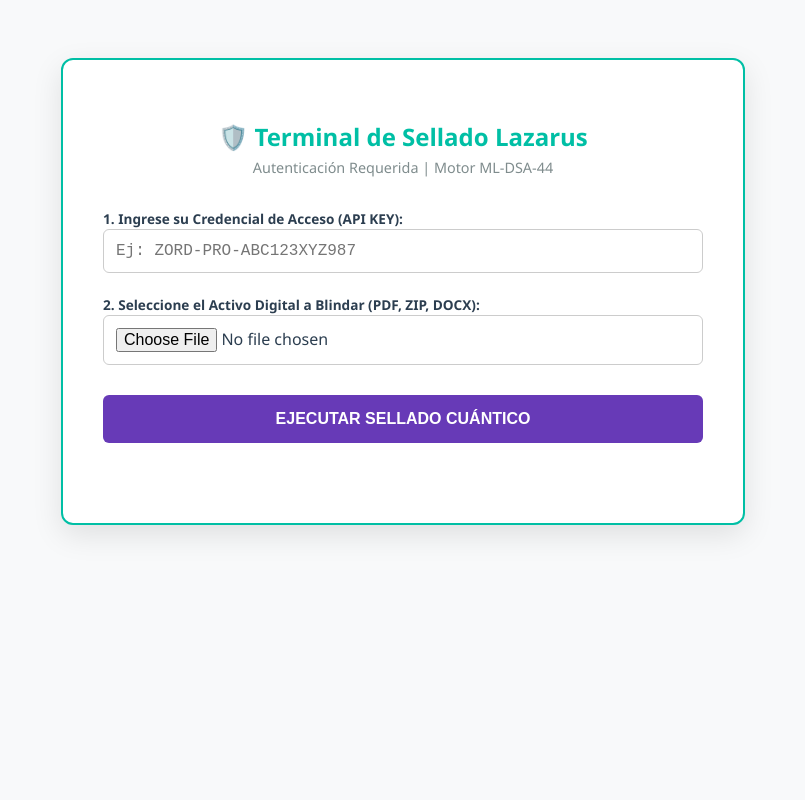
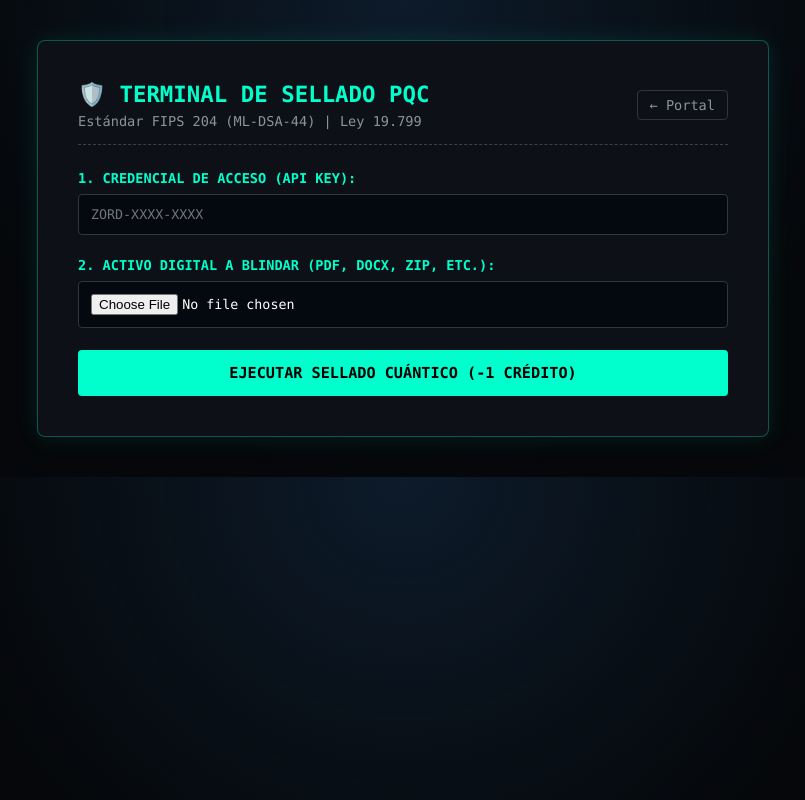
Before and after one commit to zord-corp/zord-corp, a plain HTML site: page sellar.html in a window 1280 px wide. Shown: the whole page, without its empty margins (237-1042 px from the left). Drawn offline with Linux system fonts and the light colour scheme.

Commit message:
Refactor sellar.html for improved styling and structure

```diff
--- a/sellar.html
+++ b/sellar.html
@@ -5,31 +5,112 @@
     <meta name="viewport" content="width=device-width, initial-scale=1.0">
     <title>ZORD | Terminal de Sellado PQC</title>
     <style>
-        body { font-family: 'Segoe UI', sans-serif; background-color: #f8f9fa; color: #2c3e50; text-align: center; padding: 50px; }
-        .terminal { background: #ffffff; max-width: 600px; margin: auto; padding: 40px; border-radius: 12px; border: 2px solid #00bfa5; box-shadow: 0 10px 30px rgba(0,0,0,0.1); }
-        h2 { color: #00bfa5; margin-bottom: 5px;}
-        .subtitle { font-size: 0.9rem; color: #7f8c8d; margin-bottom: 30px;}
-        .input-box { width: 100%; padding: 12px; border: 1px solid #ccc; border-radius: 6px; margin-bottom: 20px; box-sizing: border-box; font-family: monospace; font-size: 1rem;}
-        .btn-sellar { background-color: #673ab7; color: white; padding: 15px 30px; border: none; border-radius: 6px; font-weight: bold; cursor: pointer; margin-top: 10px; width: 100%; font-size: 1rem; transition: background 0.3s;}
-        .btn-sellar:hover { background-color: #512da8; }
-        #status { margin-top: 20px; font-weight: bold; font-family: monospace; padding: 10px; border-radius: 6px;}
+        :root {
+            --bg-dark: #05070a;
+            --bg-panel: #0d1117;
+            --neon-cyan: #00ffcc;
+            --neon-purple: #7c4dff;
+            --neon-green: #00e676;
+            --neon-red: #ff3d00;
+            --text-main: #c9d1d9;
+            --text-muted: #8b949e;
+        }
+        body {
+            background-color: var(--bg-dark);
+            color: var(--text-main);
+            font-family: 'Consolas', 'Monaco', 'Courier New', monospace;
+            margin: 0;
+            padding: 40px 20px;
+            background-image: radial-gradient(circle at 50% 0%, #0d1b2a 0%, transparent 60%);
+        }
+        .terminal {
+            background: var(--bg-panel);
+            max-width: 650px;
+            margin: auto;
+            padding: 40px;
+            border-radius: 8px;
+            border: 1px solid rgba(0, 255, 204, 0.3);
+            box-shadow: 0 0 25px rgba(0, 255, 204, 0.1);
+        }
+        .header-bar {
+            display: flex;
+            justify-content: space-between;
+            align-items: center;
+            border-bottom: 1px dashed rgba(255,255,255,0.2);
+            padding-bottom: 15px;
+            margin-bottom: 25px;
+        }
+        .nav-back {
+            color: var(--text-muted);
+            text-decoration: none;
+            font-size: 0.85rem;
+            border: 1px solid #30363d;
+            padding: 6px 12px;
+            border-radius: 4px;
+            transition: 0.2s;
+        }
+        .nav-back:hover { color: var(--neon-cyan); border-color: var(--neon-cyan); }
+        h2 { color: var(--neon-cyan); margin: 0; font-size: 1.4rem; }
+        .subtitle { font-size: 0.85rem; color: var(--text-muted); margin-top: 5px; }
+        label { display: block; font-weight: bold; font-size: 0.85rem; color: var(--neon-cyan); margin-bottom: 8px; }
+        .input-box {
+            width: 100%;
+            padding: 12px;
+            background: #04080f;
+            border: 1px solid #30363d;
+            color: #fff;
+            border-radius: 4px;
+            margin-bottom: 22px;
+            box-sizing: border-box;
+            font-family: inherit;
+        }
+        .input-box:focus { outline: none; border-color: var(--neon-cyan); }
+        .btn-sellar {
+            background-color: var(--neon-cyan);
+            color: #000;
+            padding: 14px;
+            border: none;
+            border-radius: 4px;
+            font-weight: bold;
+            cursor: pointer;
+            width: 100%;
+            font-family: inherit;
+            font-size: 0.95rem;
+            text-transform: uppercase;
+            transition: 0.2s;
+        }
+        .btn-sellar:hover { background-color: #00cca3; box-shadow: 0 0 15px rgba(0, 255, 204, 0.4); }
+        .btn-sellar:disabled { background-color: #30363d; color: #8b949e; cursor: not-allowed; box-shadow: none; }
+        #status {
+            margin-top: 25px;
+            font-size: 0.85rem;
+            padding: 15px;
+            border-radius: 4px;
+            display: none;
+            line-height: 1.5;
+        }
     </style>
 </head>
 <body>
 
 <div class="terminal">
-        <h2>🛡️ Terminal de Sellado Lazarus</h2>
-        <div class="subtitle">Autenticación Requerida | Motor ML-DSA-44</div>
-
-        <div style="text-align: left;">
-            <label style="font-weight: bold; font-size: 0.85rem;">1. Ingrese su Credencial de Acceso (API KEY):</label>
-            <input type="text" id="apiKey" class="input-box" placeholder="Ej: ZORD-PRO-ABC123XYZ987">
-
-            <label style="font-weight: bold; font-size: 0.85rem;">2. Seleccione el Activo Digital a Blindar (PDF, ZIP, DOCX):</label>
-            <input type="file" id="docToSign" class="input-box" style="font-family: inherit;">
+    <div class="header-bar">
+        <div>
+            <h2>🛡️ TERMINAL DE SELLADO PQC</h2>
+            <div class="subtitle">Estándar FIPS 204 (ML-DSA-44) | Ley 19.799</div>
+        </div>
+        <a href="index.html" class="nav-back">← Portal</a>
     </div>
 
-        <button onclick="generarSello()" class="btn-sellar" id="btnSellar">EJECUTAR SELLADO CUÁNTICO</button>
+    <div>
+        <label>1. CREDENCIAL DE ACCESO (API KEY):</label>
+        <input type="text" id="apiKey" class="input-box" placeholder="ZORD-XXXX-XXXX">
+
+        <label>2. ACTIVO DIGITAL A BLINDAR (PDF, DOCX, ZIP, ETC.):</label>
+        <input type="file" id="docToSign" class="input-box">
+    </div>
+
+    <button onclick="generarSello()" class="btn-sellar" id="btnSellar">EJECUTAR SELLADO CUÁNTICO (-1 CRÉDITO)</button>
     <div id="status"></div>
 </div>
 
@@ -40,18 +121,14 @@
         const statusDiv = document.getElementById('status');
         const btn = document.getElementById('btnSellar');
 
-            if (!apiKey) {
-                alert("ALERTA DE SEGURIDAD: Debe ingresar una API KEY válida.");
-                return;
-            }
-            if (!fileInput.files[0]) {
-                alert("Debe seleccionar un archivo para sellar.");
-                return;
-            }
+        if (!apiKey) return alert("ALERTA: Debe ingresar una API KEY válida.");
+        if (!fileInput.files[0]) return alert("Debe seleccionar un documento para sellar.");
 
-            statusDiv.style.background = "#fff3e0";
-            statusDiv.style.color = "#d35400";
-            statusDiv.innerHTML = "⏳ Verificando credenciales y procesando firma... Espere.";
+        statusDiv.style.display = "block";
+        statusDiv.style.background = "rgba(124, 77, 255, 0.1)";
+        statusDiv.style.border = "1px solid var(--neon-purple)";
+        statusDiv.style.color = "#d1c4e9";
+        statusDiv.innerHTML = "> INYECTANDO ENTROPÍA C++...<br>> GENERANDO FIRMA HÍBRIDA ML-DSA-44...";
         btn.disabled = true;
 
         const formData = new FormData();
@@ -75,19 +152,22 @@
                 a.click();
                 window.URL.revokeObjectURL(url);
 
-                    statusDiv.style.background = "#e8f5e9";
-                    statusDiv.style.color = "#2e7d32";
-                    statusDiv.innerHTML = "✅ ¡Sello exitoso! Se ha descontado 1 crédito de su cuenta. Archivo descargado.";
+                statusDiv.style.background = "rgba(0, 230, 118, 0.1)";
+                statusDiv.style.border = "1px solid var(--neon-green)";
+                statusDiv.style.color = "var(--neon-green)";
+                statusDiv.innerHTML = "[+] SELLADO EXITOSO: Se ha descontado 1 crédito.<br>[+] Certificado criptográfico (<code>.sig</code>) descargado.";
             } else {
-                    const err = await response.json();
-                    statusDiv.style.background = "#ffebee";
-                    statusDiv.style.color = "#c62828";
-                    statusDiv.innerHTML = "❌ Acceso Denegado: " + (err.message || "Error desconocido");
+                const err = await response.json().catch(() => ({}));
+                statusDiv.style.background = "rgba(255, 61, 0, 0.1)";
+                statusDiv.style.border = "1px solid var(--neon-red)";
+                statusDiv.style.color = "var(--neon-red)";
+                statusDiv.innerHTML = "[-] ACCESO DENEGADO: " + (err.detail || err.message || "Credencial inválida o sin saldo.");
             }
         } catch (error) {
-                statusDiv.style.background = "#ffebee";
-                statusDiv.style.color = "#c62828";
-                statusDiv.innerHTML = "❌ Error de conexión con el Servidor ZORD.";
+            statusDiv.style.background = "rgba(255, 61, 0, 0.1)";
+            statusDiv.style.border = "1px solid var(--neon-red)";
+            statusDiv.style.color = "var(--neon-red)";
+            statusDiv.innerHTML = "[-] ERROR DE RED: No se pudo conectar con https://api.zord.cl.";
         }
         btn.disabled = false;
     }
```
Lines whose indentation alone changed are shown as unchanged.
